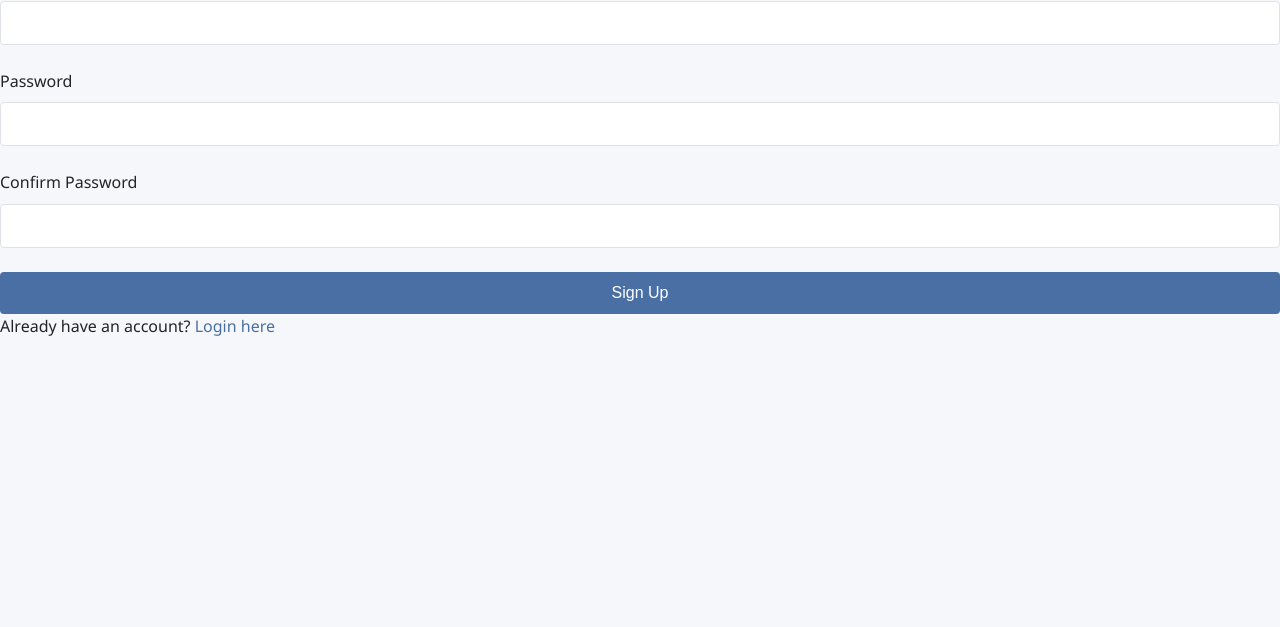
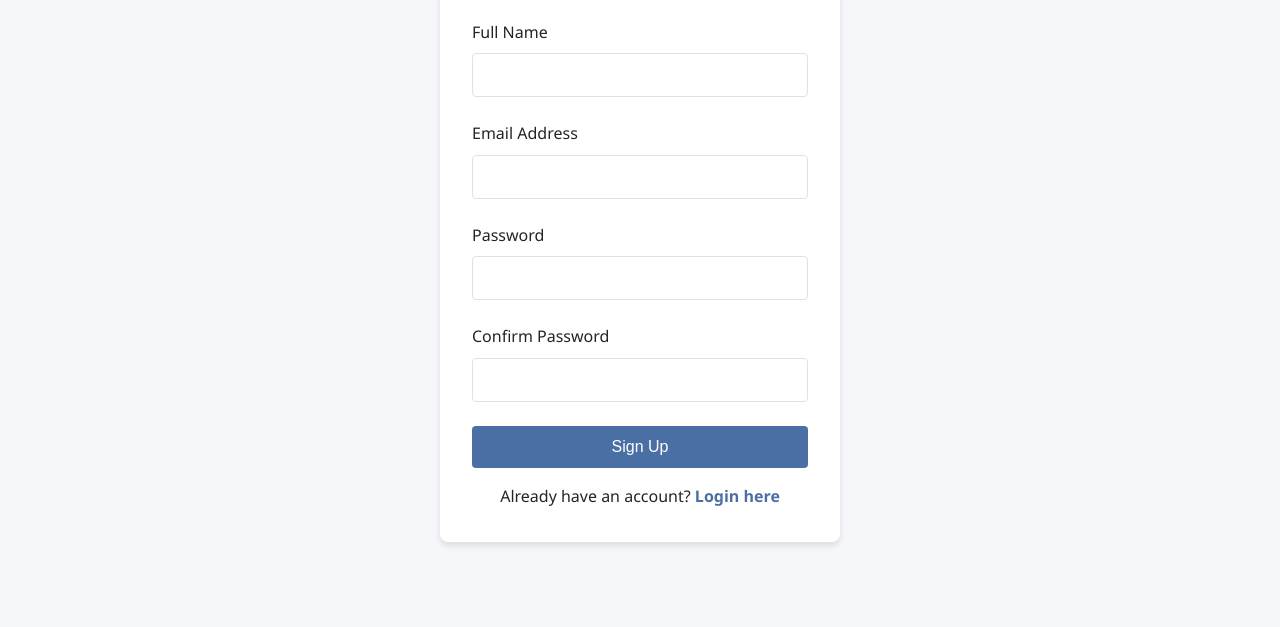
Before and after one commit to DHANVANTHGS/CGPA-Calculator, a plain HTML site: page sign.html in a window 1280 px wide. Shown: the part 173-800 px from the top of the page. Drawn offline with Linux system fonts and the light colour scheme.

Commit message:
Update style.css

```diff
--- a/style.css
+++ b/style.css
@@ -951,3 +951,157 @@
       flex-direction: column;
     }
   }
+  .login-container {
+  display: flex;
+  justify-content: center;
+  align-items: center;
+  height: 100vh;
+  background-color: #f5f7fa;
+}
+
+.login-form {
+  background-color: white;
+  border-radius: 8px;
+  box-shadow: 0 4px 6px var(--shadow-color);
+  padding: 2rem;
+  width: 100%;
+  max-width: 400px;
+  text-align: center;
+}
+
+.login-form h2 {
+  margin-bottom: 1.5rem;
+  color: var(--primary-color);
+  font-size: 2rem;
+}
+
+.form-group {
+  margin-bottom: 1.5rem;
+  text-align: left;
+}
+
+.form-group label {
+  display: block;
+  margin-bottom: 0.5rem;
+  font-weight: 500;
+}
+
+.form-group input {
+  width: 100%;
+  padding: 0.75rem;
+  border: 1px solid var(--border-color);
+  border-radius: 4px;
+  font-size: 1rem;
+}
+
+.submit-btn {
+  width: 100%;
+  padding: 0.75rem;
+  background-color: var(--primary-color);
+  color: white;
+  border: none;
+  border-radius: 4px;
+  font-size: 1rem;
+  font-weight: 500;
+  cursor: pointer;
+  transition: background-color 0.3s;
+}
+
+.submit-btn:hover {
+  background-color: var(--primary-dark);
+}
+
+.sign-up-link {
+  margin-top: 1rem;
+  font-size: 1rem;
+}
+
+.sign-up-link a {
+  color: var(--primary-color);
+  font-weight: 600;
+}
+
+.sign-up-link a:hover {
+  text-decoration: underline;
+}
+
+.sign-up-container {
+  display: flex;
+  justify-content: center;
+  align-items: center;
+  height: 100vh;
+  background-color: #f5f7fa;
+}
+
+.sign-up-form {
+  background-color: white;
+  border-radius: 8px;
+  box-shadow: 0 4px 6px var(--shadow-color);
+  padding: 2rem;
+  width: 100%;
+  max-width: 400px;
+  text-align: center;
+}
+
+.sign-up-form h2 {
+  margin-bottom: 1.5rem;
+  color: var(--primary-color);
+  font-size: 2rem;
+}
+
+.form-group {
+  margin-bottom: 1.5rem;
+  text-align: left;
+}
+
+.form-group label {
+  display: block;
+  margin-bottom: 0.5rem;
+  font-weight: 500;
+}
+
+.form-group input {
+  width: 100%;
+  padding: 0.75rem;
+  border: 1px solid var(--border-color);
+  border-radius: 4px;
+  font-size: 1rem;
+}
+
+.submit-btn {
+  width: 100%;
+  padding: 0.75rem;
+  background-color: var(--primary-color);
+  color: white;
+  border: none;
+  border-radius: 4px;
+  font-size: 1rem;
+  font-weight: 500;
+  cursor: pointer;
+  transition: background-color 0.3s;
+}
+
+.submit-btn:hover {
+  background-color: var(--primary-dark);
+}
+
+.login-link {
+  margin-top: 1rem;
+  font-size: 1rem;
+}
+
+.login-link a {
+  color: var(--primary-color);
+  font-weight: 600;
+}
+
+.login-link a:hover {
+  text-decoration: underline;
+}
+
+@media (max-width: 768px) {
+  .login-form, .sign-up-form {
+      width: 90%;
+      padding: 1.5rem;
+  }
+}
```
